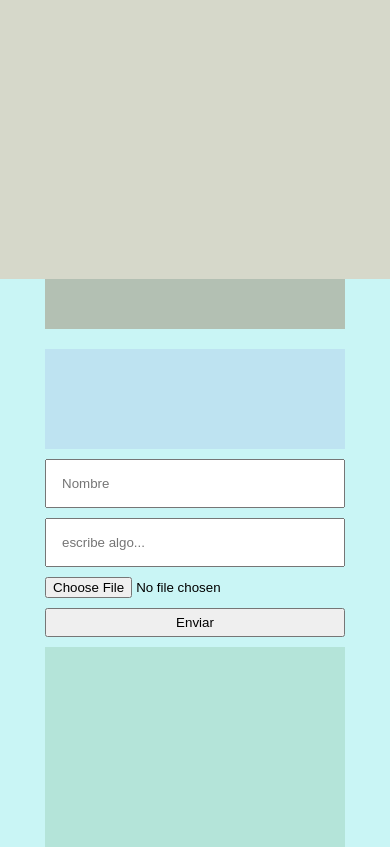
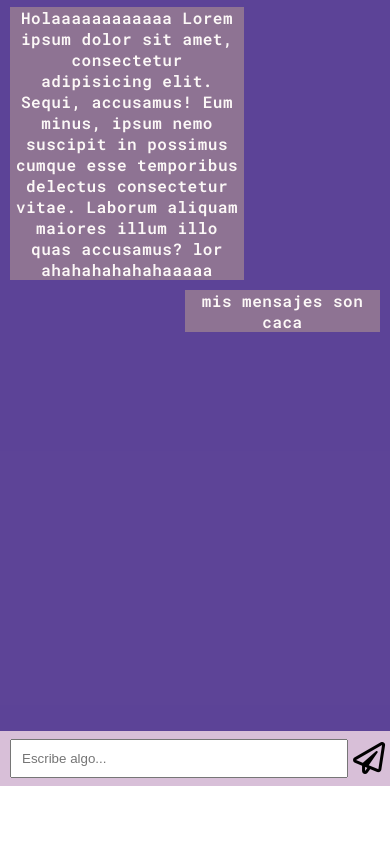
Before and after one commit to Serch24/nodejs-chat, a website: page inicio/index.html in a window 390 px wide. Shown: the part 58-905 px from the top of the page. After the commit the page ends 844 px from the top, so only its background shows below. Drawn offline with nearby package versions, Linux system fonts and the light colour scheme; no server answers.

Commit message:
styles done for mobile

```diff
--- a/inicio/index.html
+++ b/inicio/index.html
@@ -4,28 +4,33 @@
 <head>
     <meta charset="UTF-8">
     <meta name="viewport" content="width=device-width, initial-scale=1.0">
+    <link rel="stylesheet" href="https://cdnjs.cloudflare.com/ajax/libs/font-awesome/5.15.1/css/all.min.css" integrity="sha512-+4zCK9k+qNFUR5X+cKL9EIR+ZOhtIloNl9GIKS57V1MyNsYpYcUrUeQc9vNfzsWfV28IaLL3i96P9sdNyeRssA==" crossorigin="anonymous" />
+    <link rel="preconnect" href="https://fonts.gstatic.com">
+    <link href="https://fonts.googleapis.com/css2?family=Roboto+Mono:wght@600&display=swap" rel="stylesheet">
     <link rel="stylesheet" href="style.css">
     <title>Chat</title>
 </head>
 
 <body>
-    <h1>Chat</h1>
     <div class="contenedor">
-        <div class="input">
-            <div class="online"></div>
-            <div class="escribir"></div>
+        <nav>
+            <div class="escribiendo"></div>
             <input type="text" id="nombre" placeholder="Nombre">
-            <input type="text" id="texto" placeholder="escribe algo...">
-            <input type="file" name="formu" id="formu">
-            <button class="enviar">Enviar</button>
-            <div class="repe"></div>
-        </div>
-        <div class="chats">
-
-        </div>
-
+        </nav>
+        <section>
+            <div class="mensajes">
+                <p>Holaaaaaaaaaaaa Lorem ipsum dolor sit amet, consectetur adipisicing elit. Sequi, accusamus! Eum minus, ipsum nemo suscipit in possimus cumque esse temporibus delectus consectetur vitae. Laborum aliquam maiores illum illo quas accusamus?
+                    lor ahahahahahahaaaaa
+                </p>
+            </div>
+            <div class="mensajes-propios">
+                <p>mis mensajes son caca</p>
+            </div>
+        </section>
+        <footer>
+            <input type="text" id="mensaje" placeholder="Escribe algo...">
+        </footer>
     </div>
-
 
 
     <script src="/socket.io/socket.io.js"></script>
--- a/inicio/style.scss
+++ b/inicio/style.scss
@@ -1,81 +1,80 @@
+$bg-color: #2f0f7ac7;
+$vh: 7vh;
+@mixin parrafo {
+    color: #fcf8f7;
+    letter-spacing: .5px;
+    font-family: 'Roboto Mono', monospace;
+    margin: 0 5px 0 5px;
+    text-align: center;
+}
+
 * {
     margin: 0;
     box-sizing: border-box;
     padding: 0;
 }
 
-h1 {
-    text-align: center;
-}
-
-p {
-    margin-bottom: 10px;
-}
-
 .contenedor {
     display: flex;
-    background-color: rgb(201, 245, 245);
-    min-height: 100vh;
-    justify-content: space-around;
-    align-items: center;
-    .input {
+    flex-direction: column;
+    height: 100vh;
+    nav {
+        background-color: #FA9937;
+        height: $vh;
+        display: flex;
+        align-items: center;
+        justify-content: space-around;
+        .escribiendo {
+            width: 50%;
+            height: 5vh;
+            background-color: rgba(173, 146, 146, 0.61);
+        }
+        input {
+            padding: 2px;
+        }
+    }
+    section {
+        height: 100vh - $vh;
+        background-color: $bg-color;
+        overflow-y: scroll;
         display: flex;
         flex-direction: column;
-        .escribir{
-            width: 300px;
-            height: 100px;
-            background-color: rgba(182, 212, 238, 0.541);
-            margin-bottom: 10px;
-        }
-        input[type="text"] {
-            display: block;
-            padding: 15px;
-            margin-bottom: 10px;
-        }
-        .enviar {
-            padding: 5px;
-        }
-        .repe{
-            width: 300px;
-            height: 200px;
-            margin-top: 10px;
-            background-color: rgba(172, 221, 205, 0.692);
-            display: flex;
-            justify-content: center;
-            align-items: center;
-            span{
-                color: black;
-                font-weight: 900;
+        .mensajes {
+            max-width: 60vw;
+            background-color: rgba(173, 146, 146, 0.61);
+            margin: 10px 0 10px 10px;
+            p {
+                @include parrafo();
             }
         }
-        .online{
-            min-width: 140px;
-            height: 50px;
-            background-color: rgba(161, 145, 120, 0.527);
-            margin-bottom: 20px;
-            display: block;
-        }
-        #formu{
-            margin-bottom: 10px;
+        .mensajes-propios {
+            max-width: 50vw;
+            background-color: rgba(173, 146, 146, 0.61);
+            align-self: flex-end;
+            overflow-wrap: break-word;
+            margin-right: 10px;
+            p {
+                @include parrafo();
+            }
         }
     }
-    .chats {
-        width: 400px;
-        height: 90vh;
-        background-color: rgba(221, 205, 186, 0.712);
-        overflow-y: scroll;
-    }
-}
-
-@media(max-width:500px) {
-    .contenedor {
-        flex-direction: column;
-        .input {
-            order: 2;
+    footer {
+        height: $vh;
+        background-color: thistle;
+        display: flex;
+        justify-content: space-between;
+        align-items: center;
+        &::after {
+            content: '\f1d8';
+            font-family: 'Font Awesome 5 Free';
+            cursor: pointer;
+            font-size: 2rem;
+            margin: 0 5px 0 5px;
         }
-        .chats {
-            height: 300px;
-            overflow-y: scroll;
+        input {
+            width: 90vw;
+            padding: 10px;
+            margin-left: 10px;
         }
     }
 }
```
Also changed, not shown: inicio/style.css, 2 other files.
